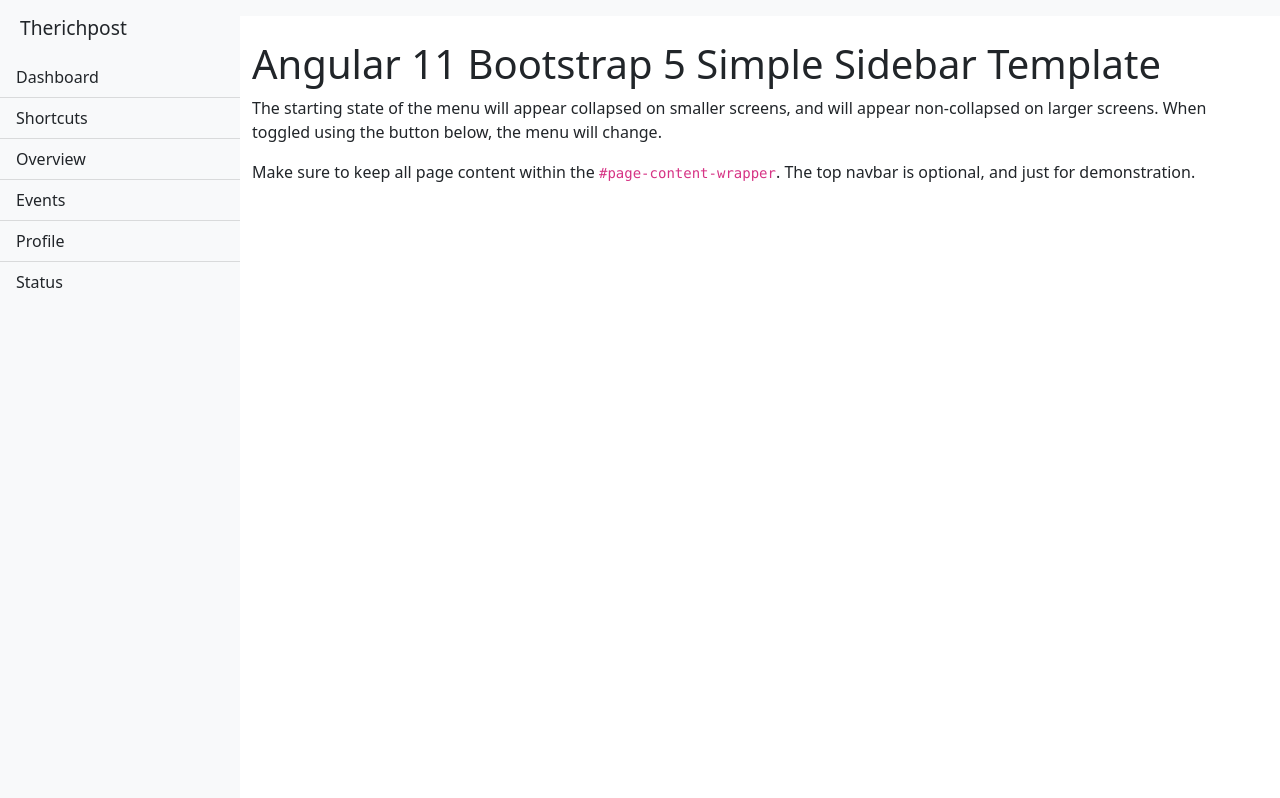
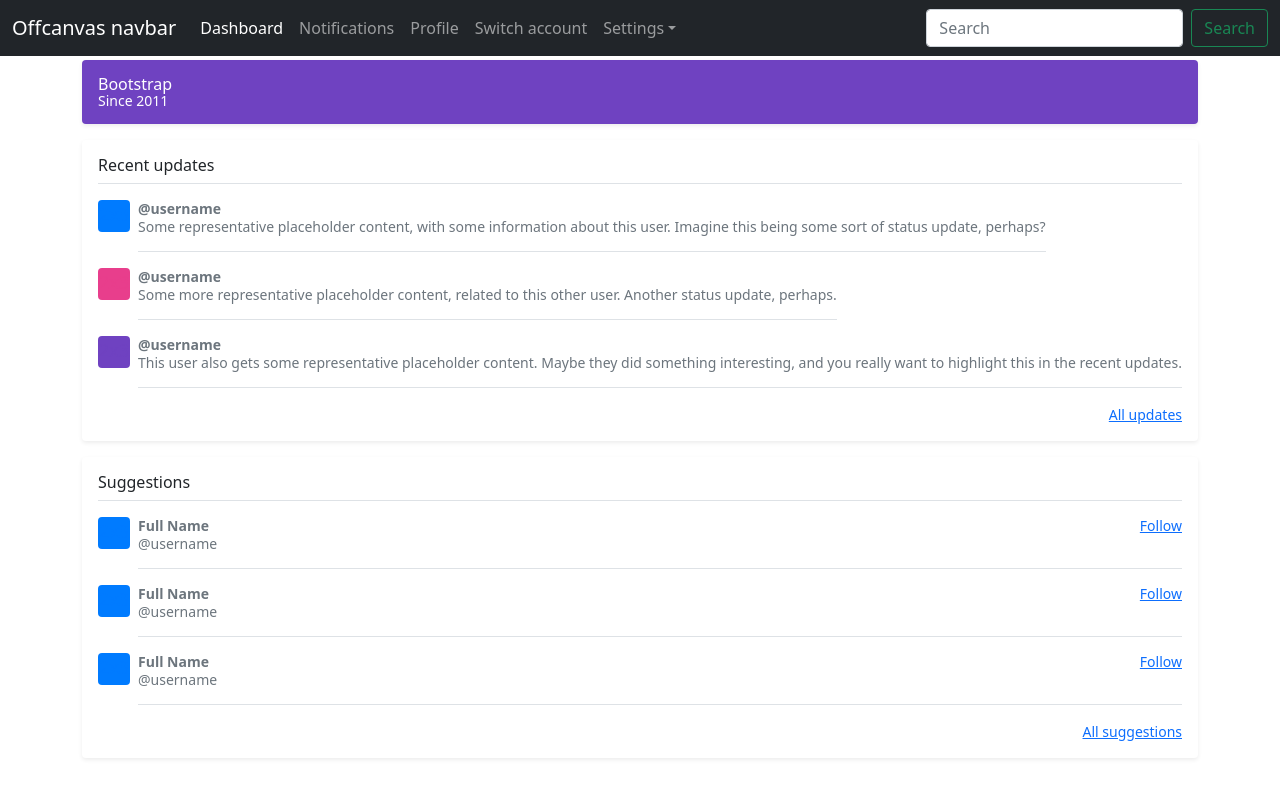
Before and after one commit to steve-anchling/quarkus-ng-k8s, an Angular app in the folder client/: page / in a window 1280 px wide. Built offline with nearby package versions, Linux system fonts and the light colour scheme.

Commit message:
Offcanvas first draft

```diff
--- a/client/apps/stock-client/src/app/app.component.html
+++ b/client/apps/stock-client/src/app/app.component.html
@@ -1,36 +1,134 @@
-<div class="d-flex" id="wrapper">
+<nav class="navbar navbar-expand-lg fixed-top navbar-dark bg-dark" aria-label="Main navigation">
+  <div class="container-fluid">
+    <a class="navbar-brand" href="#">Offcanvas navbar</a>
+    <button class="navbar-toggler p-0 border-0" type="button" id="navbarSideCollapse" aria-label="Toggle navigation" (click)="toggle()">
+      <span class="navbar-toggler-icon"></span>
+    </button>
 
-  <!-- Sidebar -->
-  <div class="bg-light border-right" id="sidebar-wrapper" [ngClass]="status ? 'hide' : 'show'">
-    <div class="sidebar-heading">Therichpost </div>
-    <div class="list-group list-group-flush">
-      <a href="#" class="list-group-item list-group-item-action bg-light">Dashboard</a>
-      <a href="#" class="list-group-item list-group-item-action bg-light">Shortcuts</a>
-      <a href="#" class="list-group-item list-group-item-action bg-light">Overview</a>
-      <a href="#" class="list-group-item list-group-item-action bg-light">Events</a>
-      <a href="#" class="list-group-item list-group-item-action bg-light">Profile</a>
-      <a href="#" class="list-group-item list-group-item-action bg-light">Status</a>
+    <div #offcanvascollapse class="navbar-collapse offcanvas-collapse" id="navbarsExampleDefault">
+      <ul class="navbar-nav me-auto mb-2 mb-lg-0">
+        <li class="nav-item">
+          <a class="nav-link active" aria-current="page" href="#">Dashboard</a>
+        </li>
+        <li class="nav-item">
+          <a class="nav-link" href="#">Notifications</a>
+        </li>
+        <li class="nav-item">
+          <a class="nav-link" href="#">Profile</a>
+        </li>
+        <li class="nav-item">
+          <a class="nav-link" href="#">Switch account</a>
+        </li>
+        <li class="nav-item dropdown">
+          <a class="nav-link dropdown-toggle" href="#" id="dropdown01" data-bs-toggle="dropdown" aria-expanded="false">Settings</a>
+          <ul class="dropdown-menu" aria-labelledby="dropdown01">
+            <li><a class="dropdown-item" href="#">Action</a></li>
+            <li><a class="dropdown-item" href="#">Another action</a></li>
+            <li><a class="dropdown-item" href="#">Something else here</a></li>
+          </ul>
+        </li>
+      </ul>
+      <form class="d-flex">
+        <input class="form-control me-2" type="search" placeholder="Search" aria-label="Search">
+        <button class="btn btn-outline-success" type="submit">Search</button>
+      </form>
     </div>
   </div>
-  <!-- /#sidebar-wrapper -->
+</nav>
 
-  <!-- Page Content -->
-  <div id="page-content-wrapper">
-    <nav class="navbar navbar-expand-lg navbar-light bg-light">
-      <div class="container-fluid">
-        <button class="navbar-toggler" (click)="clickEvent()">
-          <span class="navbar-toggler-icon"></span>
-        </button>
-      </div>
-    </nav>
+<div class="nav-scroller bg-body shadow-sm">
+  <nav class="nav nav-underline" aria-label="Secondary navigation">
+    <a class="nav-link active" aria-current="page" href="#">Dashboard</a>
+    <a class="nav-link" href="#">
+      Friends
+      <span class="badge bg-light text-dark rounded-pill align-text-bottom">27</span>
+    </a>
+    <a class="nav-link" href="#">Explore</a>
+    <a class="nav-link" href="#">Suggestions</a>
+    <a class="nav-link" href="#">Link</a>
+    <a class="nav-link" href="#">Link</a>
+    <a class="nav-link" href="#">Link</a>
+    <a class="nav-link" href="#">Link</a>
+    <a class="nav-link" href="#">Link</a>
+  </nav>
+</div>
 
-    <div class="container-fluid">
-      <h1 class="mt-4">Angular 11 Bootstrap 5 Simple Sidebar Template</h1>
-      <p>The starting state of the menu will appear collapsed on smaller screens, and will appear non-collapsed on larger screens. When toggled using the button below, the menu will change.</p>
-      <p>Make sure to keep all page content within the <code>#page-content-wrapper</code>. The top navbar is optional, and just for demonstration.</p>
+<main class="container">
+  <div class="d-flex align-items-center p-3 my-3 text-white bg-purple rounded shadow-sm">
+    <div class="lh-1">
+      <h1 class="h6 mb-0 text-white lh-1">Bootstrap</h1>
+      <small>Since 2011</small>
     </div>
   </div>
-  <!-- /#page-content-wrapper -->
 
-</div>
-<!-- /#wrapper -->
+  <div class="my-3 p-3 bg-body rounded shadow-sm">
+    <h6 class="border-bottom pb-2 mb-0">Recent updates</h6>
+    <div class="d-flex text-muted pt-3">
+      <svg class="bd-placeholder-img flex-shrink-0 me-2 rounded" width="32" height="32" xmlns="http://www.w3.org/2000/svg" role="img" aria-label="Placeholder: 32x32" preserveAspectRatio="xMidYMid slice" focusable="false"><title>Placeholder</title><rect width="100%" height="100%" fill="#007bff"/><text x="50%" y="50%" fill="#007bff" dy=".3em">32x32</text></svg>
+
+      <p class="pb-3 mb-0 small lh-sm border-bottom">
+        <strong class="d-block text-gray-dark">@username</strong>
+        Some representative placeholder content, with some information about this user. Imagine this being some sort of status update, perhaps?
+      </p>
+    </div>
+    <div class="d-flex text-muted pt-3">
+      <svg class="bd-placeholder-img flex-shrink-0 me-2 rounded" width="32" height="32" xmlns="http://www.w3.org/2000/svg" role="img" aria-label="Placeholder: 32x32" preserveAspectRatio="xMidYMid slice" focusable="false"><title>Placeholder</title><rect width="100%" height="100%" fill="#e83e8c"/><text x="50%" y="50%" fill="#e83e8c" dy=".3em">32x32</text></svg>
+
+      <p class="pb-3 mb-0 small lh-sm border-bottom">
+        <strong class="d-block text-gray-dark">@username</strong>
+        Some more representative placeholder content, related to this other user. Another status update, perhaps.
+      </p>
+    </div>
+    <div class="d-flex text-muted pt-3">
+      <svg class="bd-placeholder-img flex-shrink-0 me-2 rounded" width="32" height="32" xmlns="http://www.w3.org/2000/svg" role="img" aria-label="Placeholder: 32x32" preserveAspectRatio="xMidYMid slice" focusable="false"><title>Placeholder</title><rect width="100%" height="100%" fill="#6f42c1"/><text x="50%" y="50%" fill="#6f42c1" dy=".3em">32x32</text></svg>
+
+      <p class="pb-3 mb-0 small lh-sm border-bottom">
+        <strong class="d-block text-gray-dark">@username</strong>
+        This user also gets some representative placeholder content. Maybe they did something interesting, and you really want to highlight this in the recent updates.
+      </p>
+    </div>
+    <small class="d-block text-end mt-3">
+      <a href="#">All updates</a>
+    </small>
+  </div>
+
+  <div class="my-3 p-3 bg-body rounded shadow-sm">
+    <h6 class="border-bottom pb-2 mb-0">Suggestions</h6>
+    <div class="d-flex text-muted pt-3">
+      <svg class="bd-placeholder-img flex-shrink-0 me-2 rounded" width="32" height="32" xmlns="http://www.w3.org/2000/svg" role="img" aria-label="Placeholder: 32x32" preserveAspectRatio="xMidYMid slice" focusable="false"><title>Placeholder</title><rect width="100%" height="100%" fill="#007bff"/><text x="50%" y="50%" fill="#007bff" dy=".3em">32x32</text></svg>
+
+      <div class="pb-3 mb-0 small lh-sm border-bottom w-100">
+        <div class="d-flex justify-content-between">
+          <strong class="text-gray-dark">Full Name</strong>
+          <a href="#">Follow</a>
+        </div>
+        <span class="d-block">@username</span>
+      </div>
+    </div>
+    <div class="d-flex text-muted pt-3">
+      <svg class="bd-placeholder-img flex-shrink-0 me-2 rounded" width="32" height="32" xmlns="http://www.w3.org/2000/svg" role="img" aria-label="Placeholder: 32x32" preserveAspectRatio="xMidYMid slice" focusable="false"><title>Placeholder</title><rect width="100%" height="100%" fill="#007bff"/><text x="50%" y="50%" fill="#007bff" dy=".3em">32x32</text></svg>
+
+      <div class="pb-3 mb-0 small lh-sm border-bottom w-100">
+        <div class="d-flex justify-content-between">
+          <strong class="text-gray-dark">Full Name</strong>
+          <a href="#">Follow</a>
+        </div>
+        <span class="d-block">@username</span>
+      </div>
+    </div>
+    <div class="d-flex text-muted pt-3">
+      <svg class="bd-placeholder-img flex-shrink-0 me-2 rounded" width="32" height="32" xmlns="http://www.w3.org/2000/svg" role="img" aria-label="Placeholder: 32x32" preserveAspectRatio="xMidYMid slice" focusable="false"><title>Placeholder</title><rect width="100%" height="100%" fill="#007bff"/><text x="50%" y="50%" fill="#007bff" dy=".3em">32x32</text></svg>
+
+      <div class="pb-3 mb-0 small lh-sm border-bottom w-100">
+        <div class="d-flex justify-content-between">
+          <strong class="text-gray-dark">Full Name</strong>
+          <a href="#">Follow</a>
+        </div>
+        <span class="d-block">@username</span>
+      </div>
+    </div>
+    <small class="d-block text-end mt-3">
+      <a href="#">All suggestions</a>
+    </small>
+  </div>
+</main>
--- a/client/apps/stock-client/src/app/app.component.scss
+++ b/client/apps/stock-client/src/app/app.component.scss
@@ -1,58 +1,72 @@
-body {
-  overflow-x: hidden;
-}
-
-#sidebar-wrapper {
-  min-height: 100vh;
-  margin-left: -15rem;
-  -webkit-transition: margin .25s ease-out;
-  -moz-transition: margin .25s ease-out;
-  -o-transition: margin .25s ease-out;
-  transition: margin .25s ease-out;
-}
-
-#sidebar-wrapper .sidebar-heading {
-  padding: 0.875rem 1.25rem;
-  font-size: 1.2rem;
-}
-
-#sidebar-wrapper .list-group {
-  width: 15rem;
-}
-
-#page-content-wrapper {
-  min-width: 100vw;
-}
-
-#wrapper.toggled #sidebar-wrapper {
-  margin-left: 0;
+.bd-placeholder-img {
+  font-size: 1.125rem;
+  text-anchor: middle;
+  -webkit-user-select: none;
+  -moz-user-select: none;
+  user-select: none;
 }
 
 @media (min-width: 768px) {
-  #sidebar-wrapper {
-    margin-left: 0;
-  }
-
-  #page-content-wrapper {
-    min-width: 0;
-    width: 100%;
-  }
-  .show
-  {
-    margin-left: 0!important;
-  }
-  .hide
-  {
-    margin-left: -15rem!important;
+  .bd-placeholder-img-lg {
+    font-size: 3.5rem;
   }
 }
-@media (max-width: 767px) {
-  .show
-  {
-    margin-left: -15rem!important;
+
+@media (max-width: 991.98px) {
+  .offcanvas-collapse {
+    position: fixed;
+    top: 56px; /* Height of navbar */
+    bottom: 0;
+    left: 100%;
+    width: 100%;
+    padding-right: 1rem;
+    padding-left: 1rem;
+    overflow-y: auto;
+    visibility: hidden;
+    background-color: #343a40;
+    transition: transform .3s ease-in-out, visibility .3s ease-in-out;
   }
-  .hide
-  {
-    margin-left: -0!important;
+  .offcanvas-collapse.open {
+    visibility: visible;
+    transform: translateX(-100%);
   }
 }
+
+.nav-scroller {
+  position: relative;
+  z-index: 2;
+  height: 2.75rem;
+  overflow-y: hidden;
+}
+
+.nav-scroller .nav {
+  display: flex;
+  flex-wrap: nowrap;
+  padding-bottom: 1rem;
+  margin-top: -1px;
+  overflow-x: auto;
+  color: rgba(255, 255, 255, .75);
+  text-align: center;
+  white-space: nowrap;
+  -webkit-overflow-scrolling: touch;
+}
+
+.nav-underline .nav-link {
+  padding-top: .75rem;
+  padding-bottom: .75rem;
+  font-size: .875rem;
+  color: #6c757d;
+}
+
+.nav-underline .nav-link:hover {
+  color: #007bff;
+}
+
+.nav-underline .active {
+  font-weight: 500;
+  color: #343a40;
+}
+
+.text-white-50 { color: rgba(255, 255, 255, .5); }
+
+.bg-purple { background-color: #6f42c1; }
--- a/client/apps/stock-client/src/app/app.component.ts
+++ b/client/apps/stock-client/src/app/app.component.ts
@@ -1,4 +1,4 @@
-import { Component } from '@angular/core';
+import {Component, ViewChild} from '@angular/core';
 
 @Component({
   selector: 'client-root',
@@ -6,9 +6,9 @@ import { Component } from '@angular/core';
   styleUrls: ['./app.component.scss'],
 })
 export class AppComponent {
-  title = 'stock-client';
-  status: boolean = false;
-  clickEvent(){
-    this.status = !this.status;
+  @ViewChild('offcanvascollapse') offcanvascollapse: any;
+
+  toggle() {
+    this.offcanvascollapse.nativeElement.classList.toggle('open');
   }
 }
```
